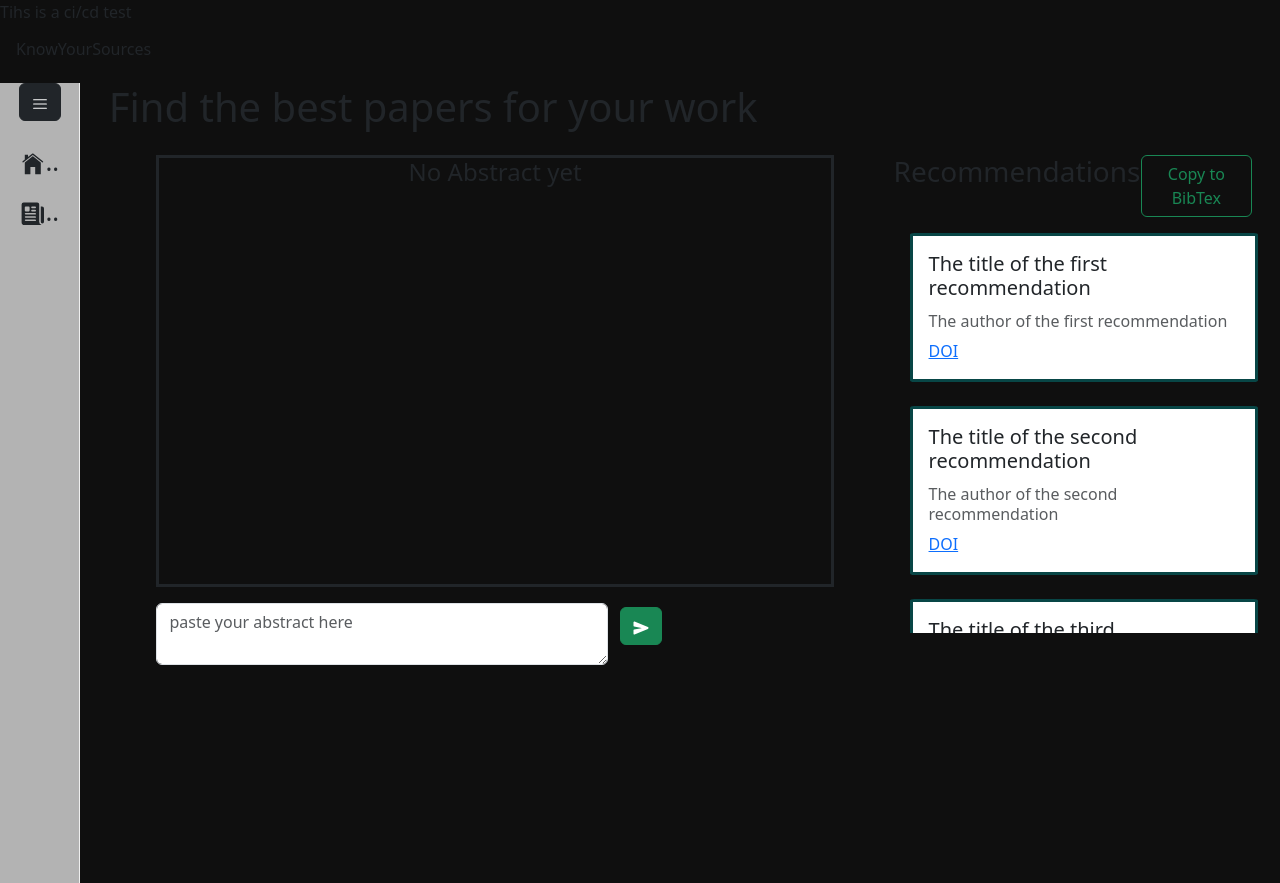
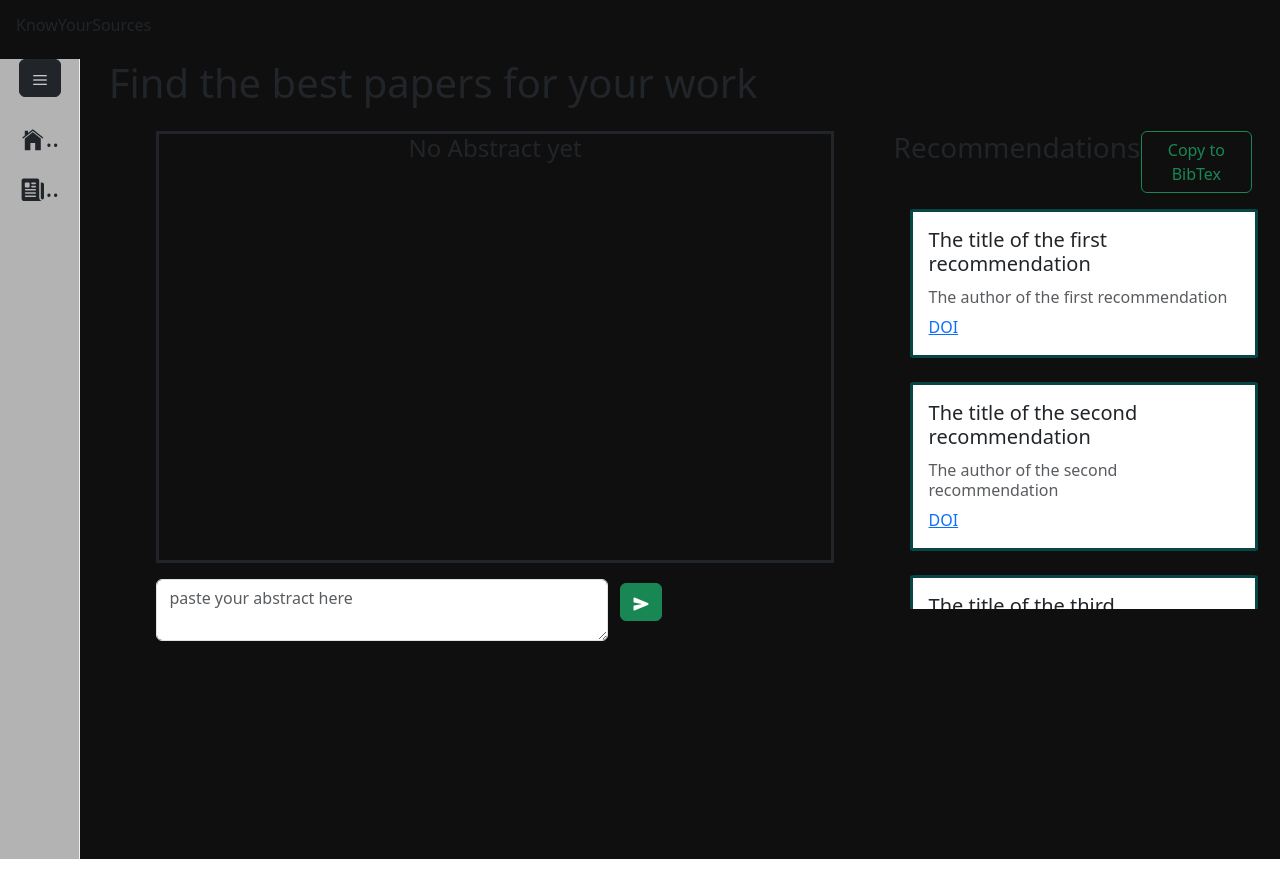
Before and after one commit to MrChriwo/KnowYourSources, a React (Vite) app in the folder frontend/: page / in a window 1280 px wide. After the commit the page ends 859 px from the top, so only its background shows below. Built offline with nearby package versions, Linux system fonts and the light colour scheme.

Commit message:
delete unused line

```diff
--- a/frontend/src/App.tsx
+++ b/frontend/src/App.tsx
@@ -9,7 +9,6 @@ const App = () => {
 
   return (
     <div className='app'>
-      Tihs is a ci/cd test
       <TopBanner/>
       <Row>
         {/* Sidebar */}
```
